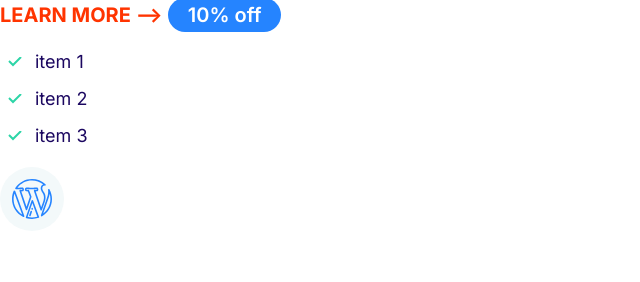
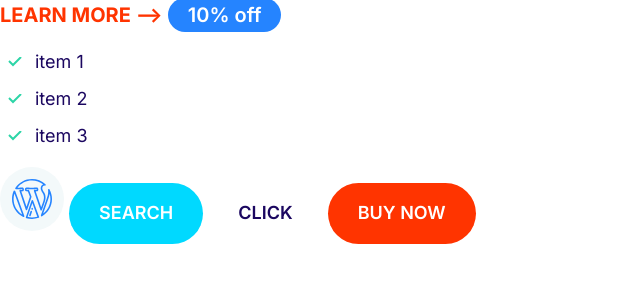
Before and after one commit to roshavafaei/roshify-landing-page, a plain HTML site: page index.html in a window 1280 px wide. Shown: the whole page, without its empty margins (0-640 px from the left). Drawn offline with Linux system fonts and the light colour scheme.

Commit message:
Define the styles for the buttons.

```diff
--- a/CSS/style.css
+++ b/CSS/style.css
@@ -4,6 +4,12 @@
   --color-accent: #ff3400;
   --color-headings: #1b0760;
   --color-body: #918ca4;
+}
+
+*,
+*::after,
+*::before {
+  box-sizing: border-box;
 }
 
 /* Typography */
@@ -18,7 +24,9 @@
   color: var(--color-body);
 }
 
-h1, h2, h3 {
+h1,
+h2,
+h3 {
   color: var(--color-headings);
   margin-bottom: 1rem;
 }
@@ -67,7 +75,7 @@
 }
 
 .link-arrow::after {
-    content: '-->';
+  content: "-->";
   margin-left: 5px;
   transition: margin 0.15s;
 }
@@ -153,11 +161,74 @@
 }
 
 .icon-container {
+  align-items: center;
   background: #f3f9fa;
-    width: 64px;
-    height: 64px;
   border-radius: 100%;
   display: inline-flex;
+  height: 64px;
   justify-content: center;
-    align-items: center;
+  width: 64px;
 }
+
+/*Buttons*/
+.btn {
+  border-radius: 40px;
+  border: 0;
+  cursor: pointer;
+  font-size: 1.8rem;
+  font-weight: 600;
+  margin: 1rem 0;
+  padding: 2rem 3rem;
+  text-align: center;
+  text-transform: uppercase;
+  white-space: nowrap;
+}
+
+.btn--primary {
+  background: var(--color-primary);
+  color: #fff;
+}
+
+.btn--primary:hover {
+  background: #3a8ffd;
+}
+
+.btn--secondary {
+  background: var(--color-secondary);
+  color: #fff;
+}
+
+.btn--secondary:hover {
+  background: #50e5ff;
+}
+
+.btn--accent {
+  background: var(--color-accent);
+  color: #fff;
+}
+
+.btn--accent:hover {
+  background: #ec3000;
+}
+
+.btn--outline {
+    background: #fff;
+    color: var(--color-headings);
+    border: 2px solod var(--color-headings);
+}
+
+.btn--outline:hover {
+    background: var(--color-headings);
+    color: #fff;
+}
+
+.btn--block {
+  width: 100%;
+  display: inline-block;
+}
+
+@media screen and (min-width: 1024) {
+    .btn {
+        font-size: 1.5rem;
+    }
+}
--- a/index.html
+++ b/index.html
@@ -26,5 +26,8 @@
         <use xlink:href="images/sprite.svg#wordpress"></use>
       </svg>
     </span>
+    <button class="btn btn--secondary">Search</button>
+    <button class="btn btn--outline">Click</button>
+    <button class="btn btn--accent">Buy now</button>
   </body>
 </html>
```
Also changed, not shown: components/buttons.html (added, +3 -0 lines). Lines whose indentation alone changed are shown as unchanged.
